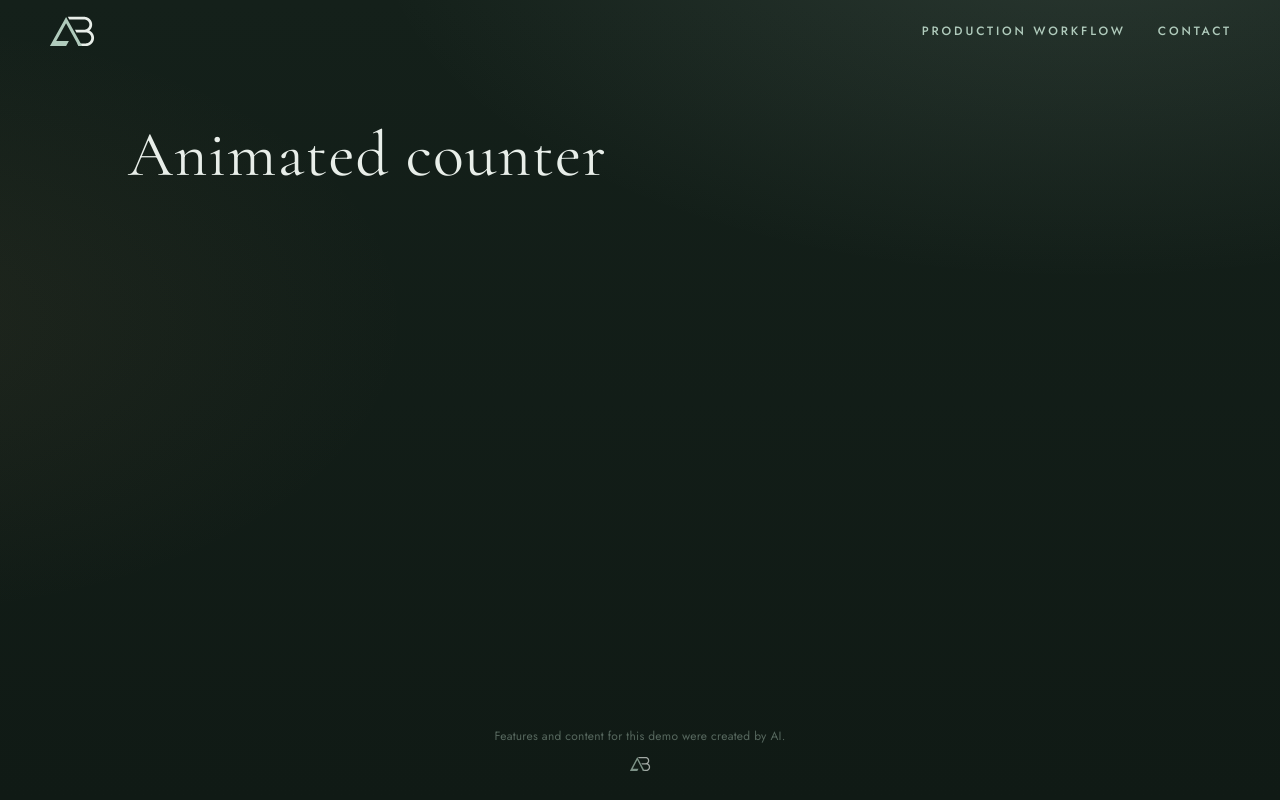
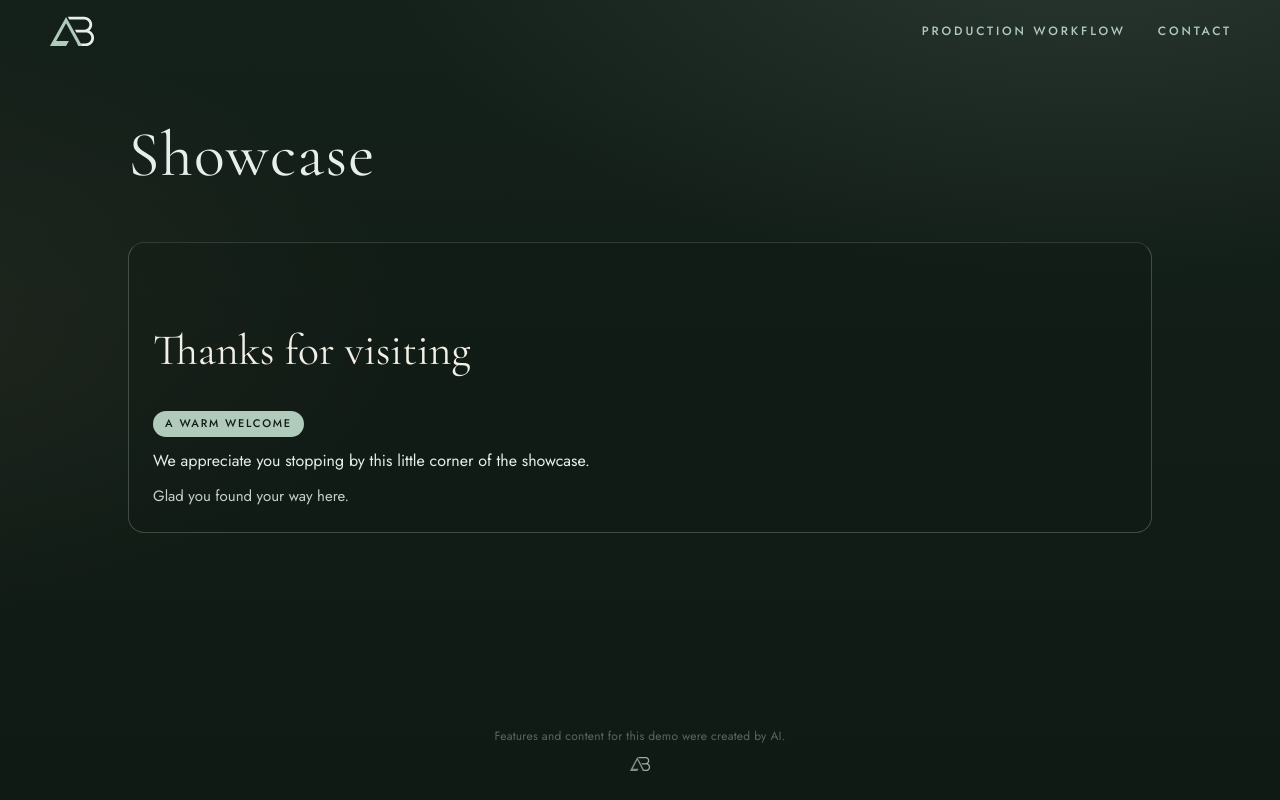
Before and after one commit to ashtonbach/agent-showcase, a Next.js app: page /showcase/ in a window 1280 px wide. Built offline with nearby package versions, Linux system fonts and the light colour scheme.

Commit message:
Feature: Your request (Author: Alder)

```diff
--- a/app/lab/current.json
+++ b/app/lab/current.json
@@ -1 +1 @@
-{"slug":"animated-counter"}
+{"slug":"custom-1793239289"}
--- /dev/null
+++ b/app/lab/custom-1793239289/index.tsx
@@ -0,0 +1,93 @@
+"use client";
+
+import { useEffect, useState } from "react";
+
+const SIGNOFFS = [
+  "Hope you enjoy the tour.",
+  "Take your time looking around.",
+  "Glad you found your way here.",
+];
+
+export default function WelcomeBanner() {
+  const [signoff, setSignoff] = useState(SIGNOFFS[0]);
+
+  useEffect(() => {
+    const pick = SIGNOFFS[Math.floor(Math.random() * SIGNOFFS.length)];
+    setSignoff(pick);
+  }, []);
+
+  return (
+    <section
+      data-lab="custom-1793239289"
+      aria-labelledby="welcome-banner-title"
+      className="lab-welcome"
+    >
+      <h2 id="welcome-banner-title" className="lab-welcome-title">
+        Thanks for visiting
+      </h2>
+      <span className="lab-welcome-badge">A warm welcome</span>
+      <p className="lab-welcome-body">
+        We appreciate you stopping by this little corner of the showcase.
+      </p>
+      <p className="lab-welcome-signoff">{signoff}</p>
+      <style>{css}</style>
+    </section>
+  );
+}
+
+const css = `
+  .lab-welcome {
+    width: min(720px, 100%);
+    margin: 8px auto 56px;
+    padding: 24px;
+    border: 1px solid rgba(176, 203, 188, 0.28);
+    border-radius: 16px;
+    background: rgba(18, 26, 22, 0.35);
+    display: flex;
+    flex-direction: column;
+    gap: 12px;
+  }
+
+  .lab-welcome-title {
+    margin: 0;
+    font-family: var(--serif);
+    font-weight: 400;
+    font-size: 30px;
+    color: #F2EFE6;
+  }
+
+  .lab-welcome-badge {
+    align-self: flex-start;
+    font-family: var(--sans);
+    font-weight: 500;
+    font-size: 11px;
+    letter-spacing: 0.16em;
+    text-transform: uppercase;
+    color: #121A16;
+    background: var(--sage);
+    border-radius: 999px;
+    padding: 4px 12px;
+  }
+
+  .lab-welcome-body {
+    margin: 0;
+    color: #E8EEE9;
+    font-size: 16px;
+    line-height: 1.5;
+  }
+
+  .lab-welcome-signoff {
+    margin: 0;
+    color: var(--mist, #E8EEE9);
+    font-size: 15px;
+    line-height: 1.5;
+    opacity: 0.85;
+  }
+
+  @media (prefers-reduced-motion: reduce) {
+    .lab-welcome * {
+      transition: none !important;
+      animation: none !important;
+    }
+  }
+`;
--- a/app/page.tsx
+++ b/app/page.tsx
@@ -1,3 +1,4 @@
+import Lab from "./lab/custom-1793239289";
 import { readDemoKey, demoTitle } from "./demo-name";
 const demoKey = readDemoKey();
 const demoName = demoTitle();
@@ -5,7 +6,7 @@ export default function Page() {
   return (
     <div className="page-stack">
       <h1 className="demo-title" data-i18n={demoKey}>{demoName}</h1>
-      {/* lab:slot */}
+      <Lab /> {/* lab:slot */}
     </div>
   );
 }
```
